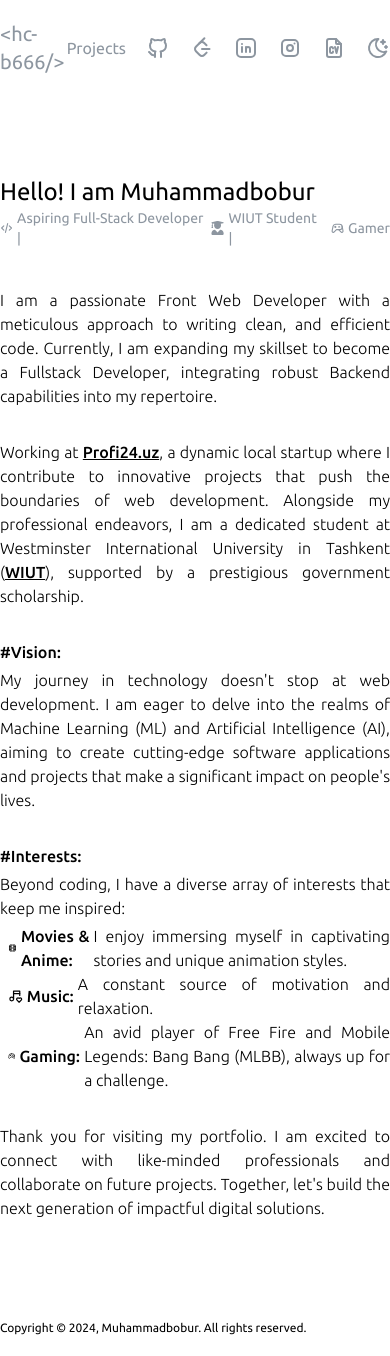
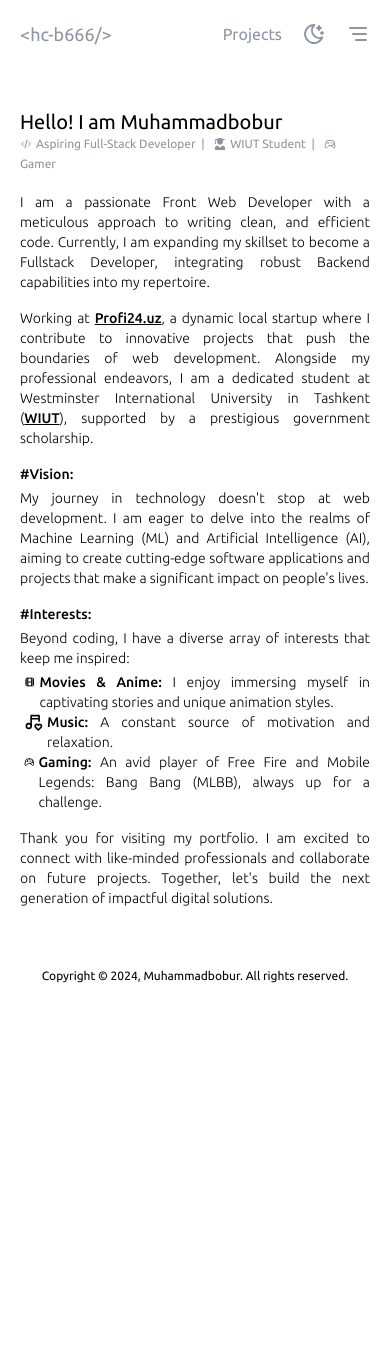
Before and after one commit to hc-b666/hc-b666.me, a React (Vite) app: page / in a window 390 px wide. After the commit the page ends 1004 px from the top, so only its background shows below. Built offline with nearby package versions, Linux system fonts and the light colour scheme.

Commit message:
feat/ responsiveness

```diff
--- a/src/components/Footer.tsx
+++ b/src/components/Footer.tsx
@@ -1,11 +1,10 @@
-
 
 const Footer = () => {
   const currentYear = new Date().getFullYear();
 
   return (
-    <footer className="container py-5 text-black dark:text-grey bg-white dark:bg-black">
-      <p className="text-xs">Copyright &copy; {currentYear}, Muhammadbobur.&nbsp;All rights reserved.</p>
+    <footer className="container px-5 md:px-0 py-5 text-black dark:text-grey bg-white dark:bg-black">
+      <p className="text-xs text-center md:text-left">Copyright &copy; {currentYear}, Muhammadbobur.&nbsp;All rights reserved.</p>
     </footer>
   );
 };
--- a/src/components/Navbar.tsx
+++ b/src/components/Navbar.tsx
@@ -1,6 +1,10 @@
 import { Link, NavLink } from "react-router-dom";
-import { TbBrandGithub, TbBrandLeetcode, TbBrandLinkedin, TbBrandInstagram, TbFileCv, TbSun, TbMoonStars } from "react-icons/tb";
+import { TbBrandGithub, TbBrandLeetcode, TbBrandLinkedin, TbBrandInstagram, TbFileCv, TbSun, TbMoonStars, TbMenuDeep } from "react-icons/tb";
 import { useTheme } from "../context/ThemeProvider";
+
+// ToDo
+// Optimize the Icon Links
+// Too many repetitive code
 
 const Navbar = () => {
   const { theme, toggleTheme } = useTheme();
@@ -13,44 +17,48 @@ const Navbar = () => {
   }
 
   return (
-    <nav className="container text-grey w-full py-5 flex items-center justify-between bg-white dark:bg-black">
+    <nav className="container px-5 md:px-0 py-5 w-full flex items-center justify-between text-grey bg-white dark:bg-black">
 
       <NavLink to="/">
-        <h2 className="dark:hover:text-white text-xl">&lt;hc-b666/&gt;</h2>
+        <h2 className="hover:text-black dark:hover:text-white text-lg md:text-xl">&lt;hc-b666/&gt;</h2>
       </NavLink>
 
       <div className="flex items-center gap-5">
 
-        <NavLink to="/projects" className="dark:hover:text-white hover:underline duration-500">
+        <NavLink to="/projects" className="hover:text-black dark:hover:text-white hover:underline duration-500">
           Projects
         </NavLink>
 
-        <Link to="https://github.com/hc-b666">
-          <TbBrandGithub className="dark:hover:text-white text-4xl w-6 h-6" />
+        <Link to="https://github.com/hc-b666" className="hidden md:inline-block">
+          <TbBrandGithub className="hover:text-black dark:hover:text-white text-4xl w-6 h-6" />
         </Link>
 
-        <Link to="https://leetcode.com/u/hc-b666">
-          <TbBrandLeetcode className="dark:hover:text-white text-4xl w-6 h-6" />
+        <Link to="https://leetcode.com/u/hc-b666" className="hidden md:inline-block">
+          <TbBrandLeetcode className="hover:text-black dark:hover:text-white text-4xl w-6 h-6" />
         </Link>
 
-        <Link to="https://www.linkedin.com/in/muhammadbobur-abdukarimov-131362243">
-          <TbBrandLinkedin className="dark:hover:text-white text-4xl w-6 h-6" />
+        <Link to="https://www.linkedin.com/in/muhammadbobur-abdukarimov-131362243" className="hidden md:inline-block">
+          <TbBrandLinkedin className="hover:text-black dark:hover:text-white text-4xl w-6 h-6" />
         </Link>
 
-        <Link to="https://www.instagram.com/hc_b666">
-          <TbBrandInstagram className="dark:hover:text-white text-4xl w-6 h-6" />
+        <Link to="https://www.instagram.com/hc_b666" className="hidden md:inline-block">
+          <TbBrandInstagram className="hover:text-black dark:hover:text-white text-4xl w-6 h-6" />
         </Link>
 
-        <button onClick={handleDownload}>
-          <TbFileCv className="dark:hover:text-white text-4xl w-6 h-6" />
+        <button onClick={handleDownload} className="hidden md:inline-block">
+          <TbFileCv className="hover:text-black dark:hover:text-white text-4xl w-6 h-6" />
         </button>
 
         <button onClick={toggleTheme}>
           {theme === "dark" ? (
-            <TbSun className="dark:hover:text-white text-4xl w-6 h-6" />
+            <TbSun className="hover:text-black dark:hover:text-white text-4xl w-6 h-6" />
           ) : (
-            <TbMoonStars className="dark:hover:text-white text-4xl w-6 h-6" />
+            <TbMoonStars className="hover:text-black dark:hover:text-white text-4xl w-6 h-6" />
           )}
+        </button>
+
+        <button className="md:hidden">
+          <TbMenuDeep className="hover:text-black dark:hover:text-white text-4xl w-6 h-6" />
         </button>
 
       </div>
--- a/src/index.css
+++ b/src/index.css
@@ -6,3 +6,15 @@
   font-family: "Ubuntu", sans-serif;
   @apply duration-300;
 }
+
+::-webkit-scrollbar {
+  @apply w-1;
+}
+
+::-webkit-scrollbar-track {
+  @apply bg-white dark:bg-black;
+}
+
+::-webkit-scrollbar-thumb {
+  @apply rounded-lg bg-gray-100 hover:bg-gray-300 dark:bg-gray-900 dark:hover:bg-gray-700;
+}
--- a/src/pages/Home.tsx
+++ b/src/pages/Home.tsx
@@ -9,16 +9,16 @@ import { FaUserGraduate } from "react-icons/fa";
 
 const Home = () => {
   return (
-    <main className="container my-20 w-full text-black dark:text-white bg-white dark:bg-black">
+    <main className="container px-5 md:px-0 my-10 xl:my-20 w-full text-black dark:text-white bg-white dark:bg-black">
 
       {/* Heading */}
-      <div className="mb-10 flex flex-col">
-        <h1 className="text-2xl">Hello! I am Muhammadbobur</h1>
-        <span className="text-grey text-sm flex items-center gap-1"><TbCode />Aspiring Full-Stack Developer&nbsp; | &nbsp;<FaUserGraduate />WIUT Student&nbsp; | &nbsp;<TbDeviceGamepad2 />Gamer</span>
+      <div className="mb-5 xl:mb-10 flex flex-col">
+        <h1 className="text-xl xl:text-2xl">Hello! I am Muhammadbobur</h1>
+        <span className="text-grey text-xs xl:text-sm flex items-center flex-wrap gap-1"><TbCode />Aspiring Full-Stack Developer&nbsp; | &nbsp;<FaUserGraduate />WIUT Student&nbsp; | &nbsp;<TbDeviceGamepad2 />Gamer</span>
       </div>
 
       {/* About.Me */}
-      <div className="font-thin text-justify flex flex-col gap-8">
+      <div className="text-sm xl:text-base font-thin text-justify flex flex-col gap-4 xl:gap-8">
         <p>
           I am a passionate Front Web Developer with a meticulous approach to writing clean, and efficient code.
           Currently, I am expanding my skillset to become a Fullstack Developer, integrating robust Backend capabilities into my repertoire.
@@ -29,6 +29,7 @@ const Home = () => {
           Alongside my professional endeavors, I am a dedicated student at Westminster International University in Tashkent (<a href="https://www.wiut.uz/" className="underline font-medium">WIUT</a>), supported by a prestigious government scholarship.
         </p>
 
+        {/* #Vision */}
         <div className="flex flex-col gap-1">
           <h4 className="font-medium">#Vision:</h4>
           <p>
@@ -38,26 +39,43 @@ const Home = () => {
           </p>
         </div>
 
+        {/* #Interests */}
         <div className="flex flex-col gap-1">
           <h4 className="font-medium">#Interests:</h4>
           <p>Beyond coding, I have a diverse array of interests that keep me inspired:</p>
 
-          <ul className="pl-2">
-            <li className="flex items-center gap-1">
-              <TbMovie />
-              <span className="font-medium">Movies & Anime:</span>
-              I enjoy immersing myself in captivating stories and unique animation styles.
+          <ul className="pl-1 md:pl-2">
+
+            <li>
+              <div className="flex md:items-center gap-1">
+                <TbMovie className="text-xl md:text-base" />
+                <p>
+                  <span className="font-medium whitespace-nowrap">Movies & Anime:</span>
+                  &nbsp;I enjoy immersing myself in captivating stories and unique animation styles.
+                </p>
+              </div>
             </li>
-            <li className="flex items-center gap-1">
-              <TbMusicHeart />
-              <span className="font-medium">Music:</span>
-              A constant source of motivation and relaxation.
+
+            <li>
+              <div className="flex md:items-center gap-1">
+                <TbMusicHeart className="text-xl md:text-base" />
+                <p>
+                  <span className="font-medium whitespace-nowrap">Music:</span>
+                  &nbsp;A constant source of motivation and relaxation.
+                </p>
+              </div>
             </li>
-            <li className="flex items-center gap-1">
-              <TbDeviceGamepad2 />
-              <span className="font-medium">Gaming:</span>
-              An avid player of Free Fire and Mobile Legends: Bang Bang (MLBB), always up for a challenge.
+
+            <li>
+              <div className="flex md:items-center gap-1">
+                <TbDeviceGamepad2 className="text-xl md:text-base" />
+                <p>
+                  <span className="font-medium whitespace-nowrap">Gaming:</span>
+                  &nbsp;An avid player of Free Fire and Mobile Legends: Bang Bang (MLBB), always up for a challenge.
+                </p>
+              </div>
             </li>
+
           </ul>
         </div>
 
--- a/src/pages/Projects.tsx
+++ b/src/pages/Projects.tsx
@@ -1,17 +1,23 @@
+import { Link } from "react-router-dom";
 import Project from "../components/Project";
 import projects, { ProjectInterface } from "../data/projects";
 
 const Projects = () => {
   return (
-  <main className="container my-20 w-full text-black dark:text-white bg-white dark:bg-black">
+  <main className="container px-5 md:px-0 my-10 xl:my-20 w-full text-black dark:text-white bg-white dark:bg-black">
 
       {/* Heading */}
-      <div className="mb-10 flex flex-col">
-        <h1 className="text-2xl">Projects</h1>
-        <span className="text-grey text-sm flex items-center gap-1">Work&nbsp; | &nbsp;Side Hustle&nbsp; | &nbsp;University Course Works</span>
+      <div className="mb-5 xl:mb-10 flex flex-col">
+        <div className="flex items-center justify-between">
+          <h1 className="text-xl xl:text-2xl">Projects</h1>
+          <Link to={"/"}>
+            <span className="text-grey text-xs md:text-sm dark:hover:text-white">cd &nbsp;../home</span>
+          </Link>
+        </div>
+        <span className="text-grey text-xs xl:text-sm flex items-center flex-wrap gap-1">Work&nbsp; | &nbsp;Side Hustle&nbsp; | &nbsp;University Course Works</span>
       </div>
 
-      <div className="grid grid-cols-2 gap-5">
+      <div className="grid grid-cols-1 md:grid-cols-2 gap-5">
         {projects.map((project: ProjectInterface, index: number) => <Project project={project} key={index} />)}
       </div>
     </main>
--- a/tailwind.config.js
+++ b/tailwind.config.js
@@ -7,10 +7,11 @@ export default {
       container: {
         center: true,
         screens: {
-          sm: "100%",
-          md: "100%",
-          lg: "720px",
-          "2xl": "900px",
+          sm: "100%", // 640px
+          md: "100%", // 768px
+          lg: "720px", // 1024px
+          xl: "720px", // 1280px
+          "2xl": "900px", // 1280px
         },
       },
       colors: {
```
